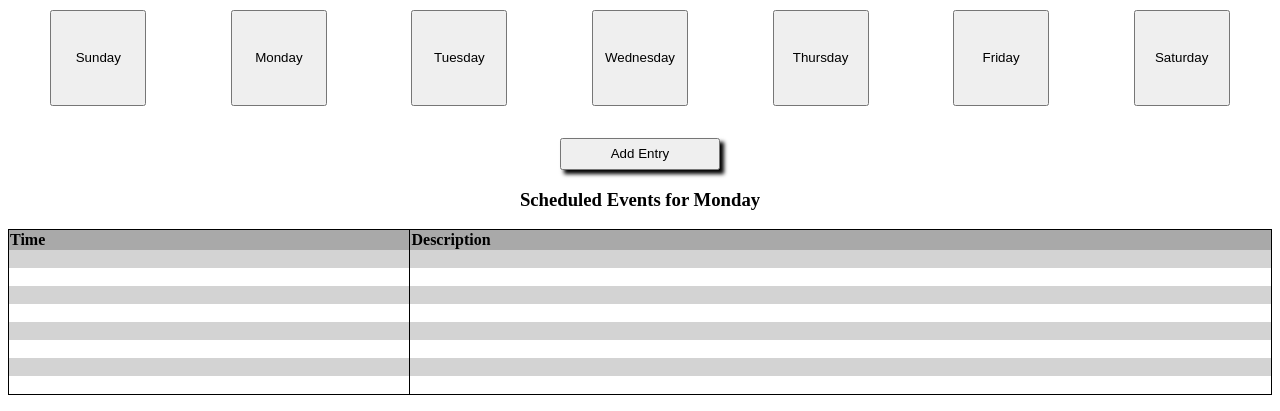
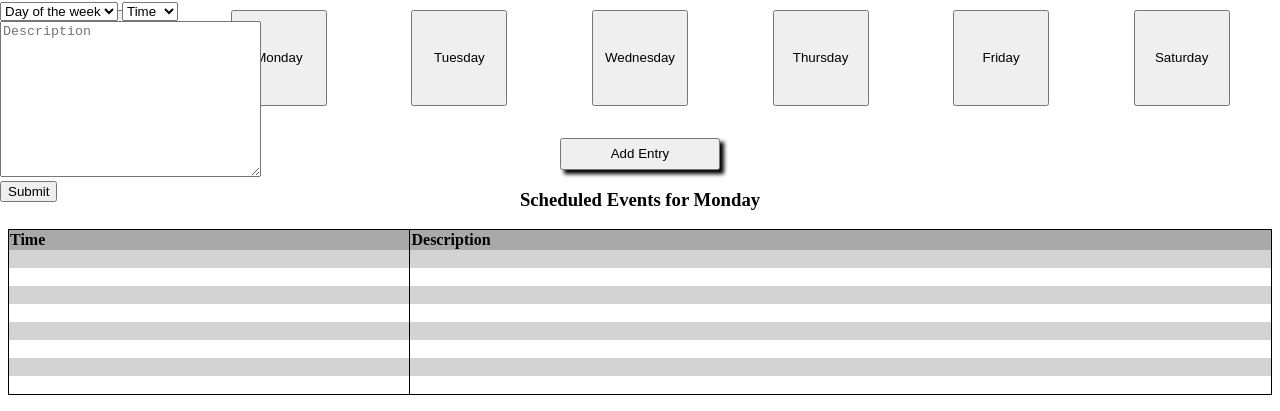
Before and after one commit to henryrding/week-planner, a website: page index.html in a window 1280 px wide. Shown: the part 78-489 px from the top of the page. Drawn offline with Linux system fonts and the light colour scheme.

Commit message:
Add entry HTML.

```diff
--- a/index.html
+++ b/index.html
@@ -92,11 +92,54 @@
     </div>
     <div id="overlay" class="row">
       <div class="column-full popup">
-        <h1>Add Entry</h1>
-        <div class="dropdown">
-          <select name="time" id="time"></select>
-          <select name="date" id="date"></select>
-        </div>
+        <form class="row">
+          <div class="column-full center">
+            <h1>Add Entry</h1>
+            <div class="dropdown">
+              <select name="date" id="date">
+                <option value="" disabled selected hidden>Day of the week</option>
+                <option value="sunday">Sunday</option>
+                <option value="monday">Monday</option>
+                <option value="tuesday">Tuesday</option>
+                <option value="wednesday">Wednesday</option>
+                <option value="thursday">Thursday</option>
+                <option value="friday">Friday</option>
+                <option value="saturday">Saturday</option>
+              </select>
+              <select name="time" id="time">
+                <option value="" disabled selected hidden>Time</option>
+                <option value="0">0:00</option>
+                <option value="1">1:00</option>
+                <option value="2">2:00</option>
+                <option value="3">3:00</option>
+                <option value="4">4:00</option>
+                <option value="5">5:00</option>
+                <option value="0">6:00</option>
+                <option value="1">7:00</option>
+                <option value="2">8:00</option>
+                <option value="3">9:00</option>
+                <option value="4">10:00</option>
+                <option value="5">11:00</option>
+                <option value="0">12:00</option>
+                <option value="1">13:00</option>
+                <option value="2">14:00</option>
+                <option value="3">15:00</option>
+                <option value="4">16:00</option>
+                <option value="5">17:00</option>
+                <option value="0">18:00</option>
+                <option value="1">19:00</option>
+                <option value="2">20:00</option>
+                <option value="3">21:00</option>
+                <option value="4">22:00</option>
+                <option value="5">23:00</option>
+              </select>
+            </div>
+            <textarea name="description" id="description" cols="30" rows="10" placeholder="Description"></textarea>
+            <div class="column-full flex-end">
+              <button type="submit" id="submit-button">Submit</button>
+            </div>
+          </div>
+        </form>
       </div>
     </div>
   </div>
--- a/styles.css
+++ b/styles.css
@@ -58,3 +58,10 @@ button:hover {
 #add-entry:hover {
   background-color: aqua;
 }
+
+#overlay {
+  min-height: 100vh;
+  background-color: rgba(0, 0, 0 75%);
+  position: fixed;
+  inset: 0;
+}
```
